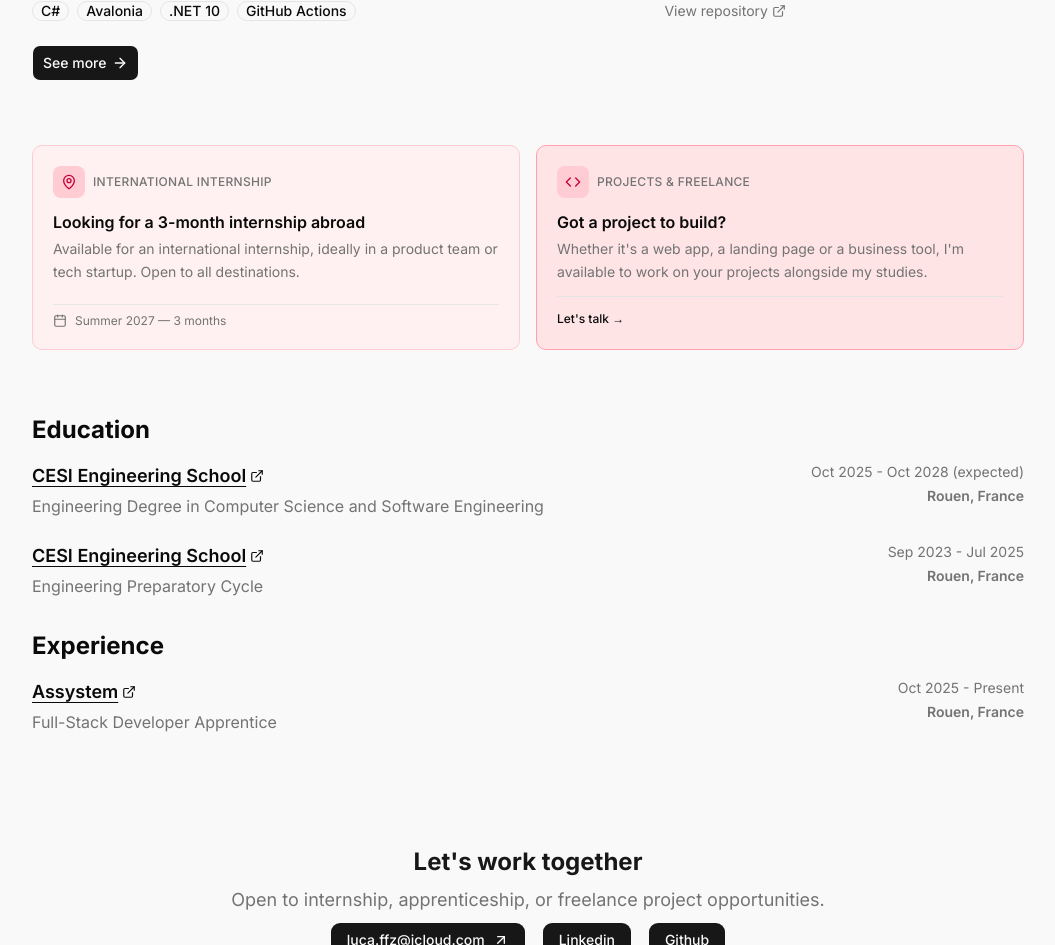
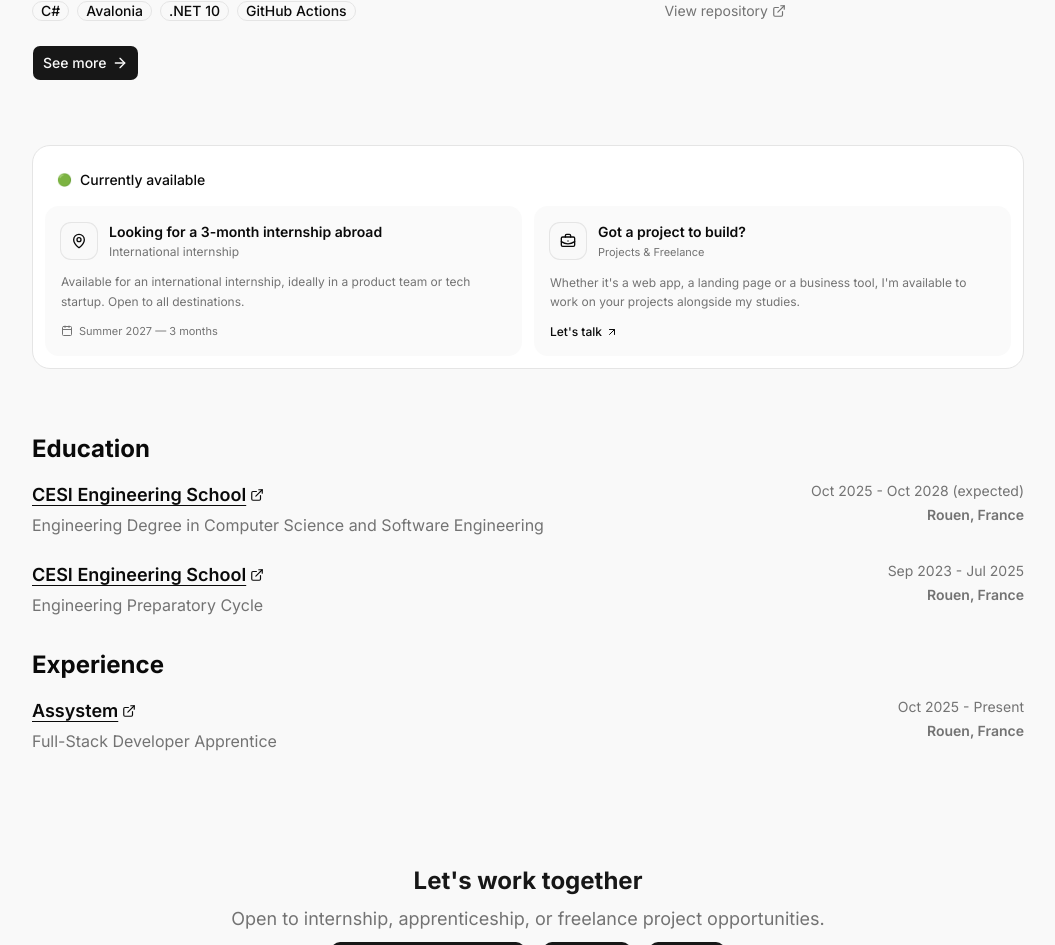
Before and after one commit to Lucacist/protfoliov15, a Next.js app: page / in a window 1280 px wide. Shown: the part 1511-2456 px from the top of the page, without its empty margins (112-1167 px from the left). Built offline with nearby package versions, Linux system fonts and the light colour scheme.

Commit message:
Redesign SecAvailability with bento grid layout, staggered animations, refined card styling with muted backgrounds and ring borders, replace Code icon with BriefcaseBusiness, add Sparkles icon import, extract animation variants, and improve typography hierarchy with truncation and line-clamp

```diff
--- a/components/home/SecAvailability.tsx
+++ b/components/home/SecAvailability.tsx
@@ -1,9 +1,31 @@
 'use client';
 
 import { useLanguage } from '@/lib/language-context';
-import { motion } from 'framer-motion';
+import { motion, type Variants } from 'framer-motion';
+import {
+  MapPin,
+  Calendar,
+  BriefcaseBusiness,
+  ArrowUpRight,
+  Sparkles,
+} from 'lucide-react';
+import Link from 'next/link';
 
-import { MapPin, Calendar, Code } from 'lucide-react';
+const containerVariants: Variants = {
+  hidden: {},
+  visible: {
+    transition: { staggerChildren: 0.12, delayChildren: 0.1 },
+  },
+};
+
+const itemVariants: Variants = {
+  hidden: { opacity: 0, y: 16 },
+  visible: {
+    opacity: 1,
+    y: 0,
+    transition: { duration: 0.4, ease: [0.25, 0.1, 0.25, 1] },
+  },
+};
 
 export default function SecAvailability() {
   const { t } = useLanguage();
@@ -11,64 +33,83 @@ export default function SecAvailability() {
   return (
     <section className="container mx-auto p-4 max-w-5xl">
       <motion.div
-        className="grid sm:grid-cols-2 gap-4"
-        initial={{ opacity: 0, y: 16 }}
-        whileInView={{ opacity: 1, y: 0 }}
+        className="overflow-hidden rounded-2xl border border-border bg-card"
+        variants={containerVariants}
+        initial="hidden"
+        whileInView="visible"
         viewport={{ once: true, amount: 0.2 }}
-        transition={{ duration: 0.4, ease: 'easeOut' as const }}
       >
-        {/* Stage */}
-        <div className="flex flex-col gap-3 p-5 rounded-lg border border-rose-200 dark:border-rose-800 bg-rose-50 dark:bg-rose-950">
-          <div className="flex items-center gap-2">
-            <div className="w-8 h-8 rounded-md bg-rose-200 dark:bg-rose-800 flex items-center justify-center shrink-0">
-              <MapPin className="h-4 w-4 text-rose-700 dark:text-rose-300" />
+        {/* Header */}
+        <motion.div
+          variants={itemVariants}
+          className="flex items-center gap-2 px-6 pt-6 pb-4"
+        >
+          <p className="text-xs">🟢</p>
+          <span className="text-sm font-medium text-foreground">
+            {t('hero.dispo')}
+          </span>
+        </motion.div>
+
+        {/* Bento grid */}
+        <div className="grid grid-cols-1 sm:grid-cols-2 gap-3 px-3 pb-3">
+          {/* Stage */}
+          <motion.div
+            variants={itemVariants}
+            className="group flex flex-col gap-3 rounded-xl bg-muted/50 p-4 transition-colors hover:bg-muted"
+          >
+            <div className="flex items-center gap-3">
+              <div className="flex h-9 w-9 shrink-0 items-center justify-center rounded-lg bg-background ring-1 ring-border">
+                <MapPin className="h-4 w-4 text-foreground" />
+              </div>
+              <div className="min-w-0">
+                <p className="text-sm font-semibold truncate">
+                  {t('availability.stageTitle')}
+                </p>
+                <p className="text-xs text-muted-foreground mt-0.5">
+                  {t('availability.stageBadge')}
+                </p>
+              </div>
             </div>
-            <span className="text-xs text-muted-foreground font-medium uppercase tracking-wide">
-              {t('availability.stageBadge')}
-            </span>
-          </div>
-          <div>
-            <p className="font-semibold text-base">
-              {t('availability.stageTitle')}
-            </p>
-            <p className="text-sm text-muted-foreground mt-1 leading-relaxed">
+            <p className="text-xs text-muted-foreground leading-relaxed line-clamp-2">
               {t('availability.stageDesc')}
             </p>
-          </div>
-          <div className="flex items-center gap-2 mt-auto pt-2 border-t border-border">
-            <Calendar className="h-3.5 w-3.5 text-muted-foreground" />
-            <span className="text-xs text-muted-foreground">
+            <div className="mt-auto flex items-center gap-1.5 text-[11px] text-muted-foreground">
+              <Calendar className="h-3 w-3" />
               {t('availability.stagePeriod')}
-            </span>
-          </div>
-        </div>
+            </div>
+          </motion.div>
 
-        {/* Freelance */}
-        <div className="flex flex-col gap-3 p-5 rounded-lg border border-rose-300 dark:border-rose-700 bg-rose-100 dark:bg-rose-900">
-          <div className="flex items-center gap-2">
-            <div className="w-8 h-8 rounded-md bg-rose-200 dark:bg-rose-800 flex items-center justify-center shrink-0">
-              <Code className="h-4 w-4 text-rose-700 dark:text-rose-300" />
+          {/* Freelance */}
+          <motion.div
+            variants={itemVariants}
+            className="group flex flex-col gap-3 rounded-xl bg-muted/50 p-4 transition-colors hover:bg-muted"
+          >
+            <div className="flex items-center gap-3">
+              <div className="flex h-9 w-9 shrink-0 items-center justify-center rounded-lg bg-background ring-1 ring-border">
+                <BriefcaseBusiness className="h-4 w-4 text-foreground" />
+              </div>
+              <div className="min-w-0">
+                <p className="text-sm font-semibold truncate">
+                  {t('availability.freelanceTitle')}
+                </p>
+                <div className="flex items-center gap-1 mt-0.5">
+                  <span className="text-[11px] text-muted-foreground">
+                    {t('availability.freelanceBadge')}
+                  </span>
+                </div>
+              </div>
             </div>
-            <span className="text-xs text-muted-foreground font-medium uppercase tracking-wide">
-              {t('availability.freelanceBadge')}
-            </span>
-          </div>
-          <div>
-            <p className="font-semibold text-base">
-              {t('availability.freelanceTitle')}
-            </p>
-            <p className="text-sm text-muted-foreground mt-1 leading-relaxed">
+            <p className="text-xs text-muted-foreground leading-relaxed line-clamp-2">
               {t('availability.freelanceDesc')}
             </p>
-          </div>
-          <div className="mt-auto pt-2 border-t border-border">
-            <a
+            <Link
               href="/contact"
-              className="text-xs font-medium hover:opacity-70 transition-opacity"
+              className="mt-auto inline-flex items-center gap-1 text-xs font-medium text-foreground hover:opacity-70 transition-opacity"
             >
-              {t('availability.freelanceCta')} →
-            </a>
-          </div>
+              {t('availability.freelanceCta')}
+              <ArrowUpRight className="h-3 w-3" />
+            </Link>
+          </motion.div>
         </div>
       </motion.div>
     </section>
```
